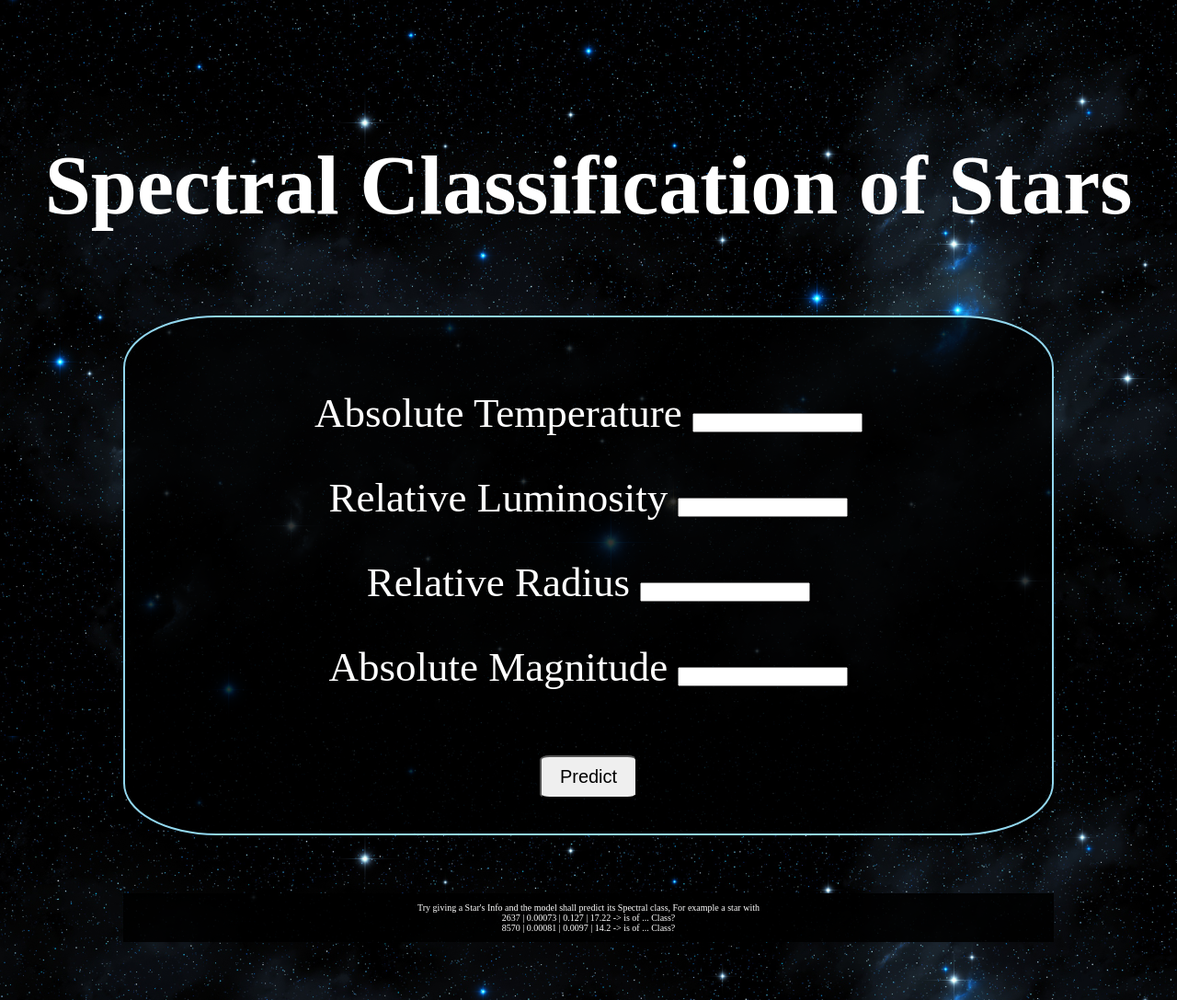
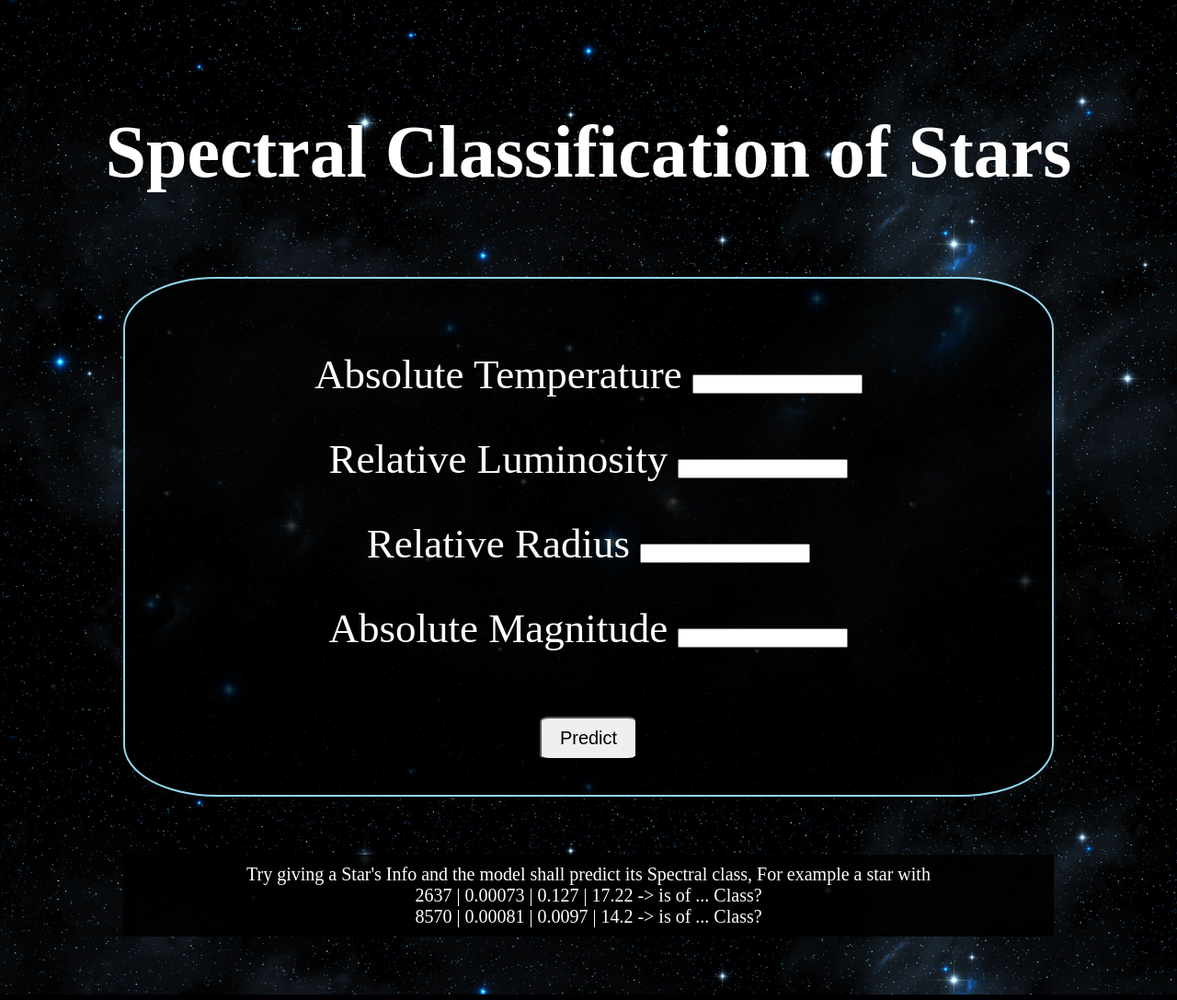
Before and after one commit to Iyola-Dsilva/Spectral-Classification-of-Stars, a Flask app: page / in a window 1280 px wide. Shown: the whole page at 92% size. Run offline with Flask 3, Linux system fonts and the light colour scheme; parts of the project's set-up code (start-up, migrations or seed data) failed here and were passed over.

Commit message:
Update home.html

```diff
--- a/templates/home.html
+++ b/templates/home.html
@@ -11,12 +11,12 @@
             }
 
             h1{
-                margin:150px 0 90px 0;
-                font-size: 90px;
+                margin:120px 0 90px 0;
+                font-size: 80px;
             }
 
             form{
-                margin:3% 10% ;
+                margin:4% 10% ;
                 font-size:45px;
                 border: 2px solid rgb(146, 215, 238);
                 border-radius: 10%;
@@ -29,10 +29,20 @@
             }
             p{
                 background-color: rgba(0, 0,0, 0.9);
-                margin:5% 10%;
+                margin:6% 10%;
                 font-size:10px;
                 padding: 10px;
                 text-align: center;
+            }
+
+            @media (min-width:1025px){
+              p{
+                background-color: rgba(0, 0,0, 0.9);
+                margin:5% 10%;
+                font-size:20px;
+                padding: 10px;
+                text-align: center;
+            }
             }
 
         </style>
```
